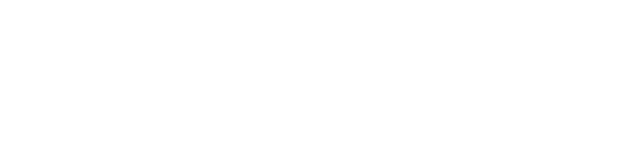
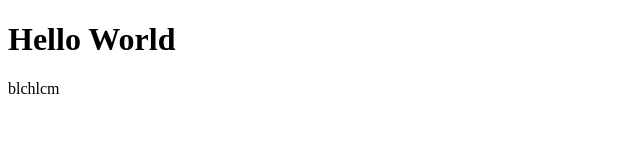
Before and after one commit to Joytech2/helloWorld, a plain HTML site: page index.html in a window 1280 px wide. Shown: the whole page, without its empty margins (0-640 px from the left). Drawn offline with Linux system fonts and the light colour scheme.

```diff
--- a/index.html
+++ b/index.html
@@ -6,6 +6,7 @@
     <title>Document</title>
 </head>
 <body>
-
+    <h1>Hello World</h1>
+    blchlcm
 </body>
 </html>
```
